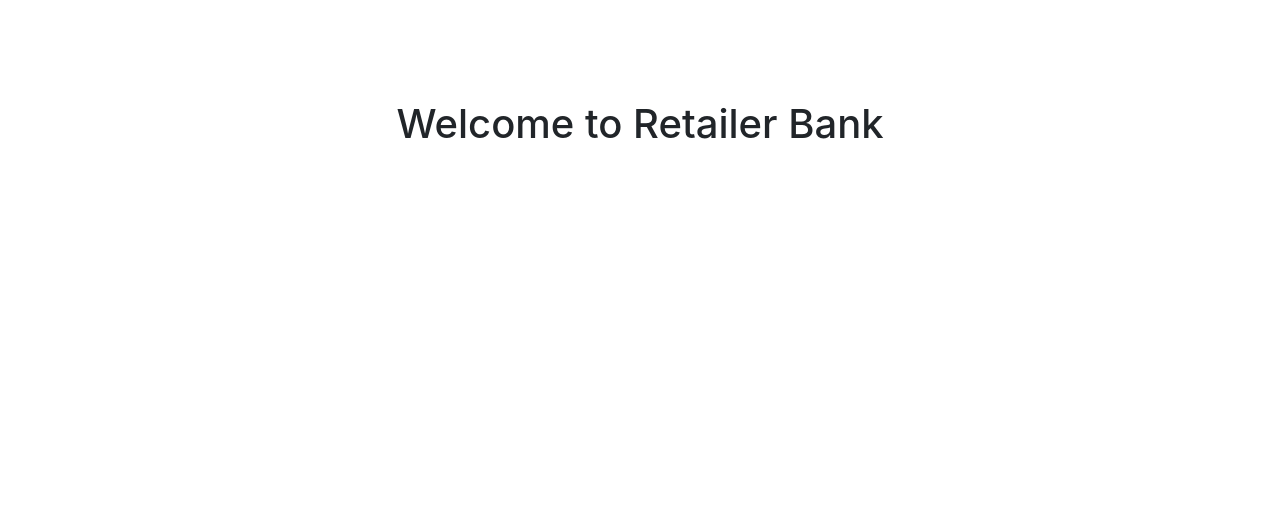
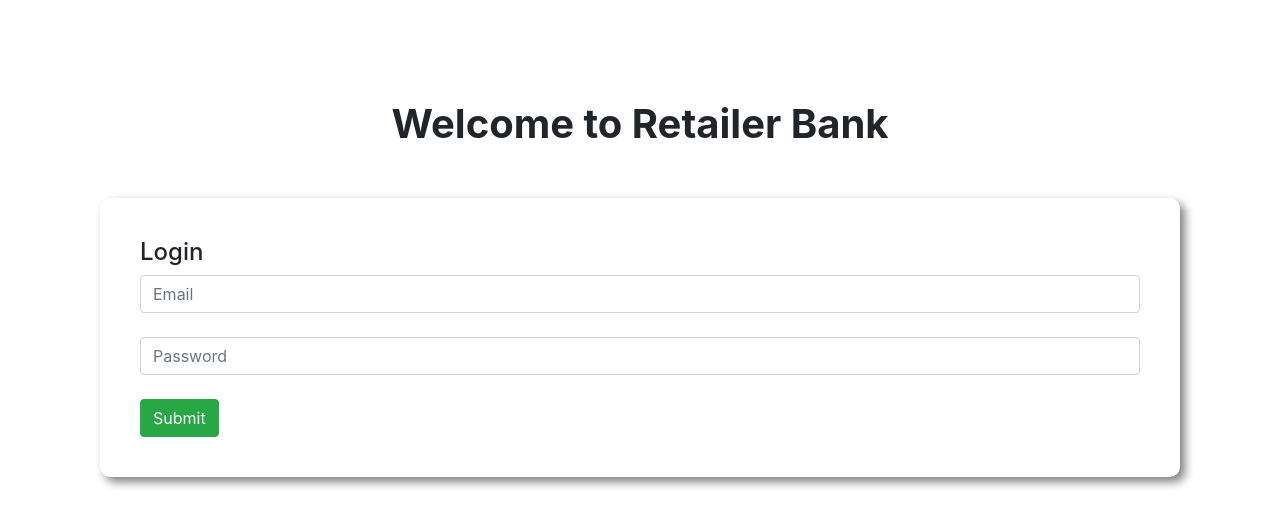
Before and after one commit to tanvierulphero/retailer-bank, a plain HTML site: page index.html in a window 1280 px wide. Drawn offline with nearby package versions, Linux system fonts and the light colour scheme.

Commit message:
login form create

```diff
--- a/index.html
+++ b/index.html
@@ -3,12 +3,21 @@
 <head>
     <meta charset="UTF-8">
     <meta name="viewport" content="width=device-width, initial-scale=1.0">
+    <title>Retailer Bank</title>
     <link rel="stylesheet" href="https://stackpath.bootstrapcdn.com/bootstrap/4.3.1/css/bootstrap.min.css" integrity="sha384-ggOyR0iXCbMQv3Xipma34MD+dH/1fQ784/j6cY/iJTQUOhcWr7x9JvoRxT2MZw1T" crossorigin="anonymous">
     <link rel="stylesheet" href="style.css">
-    <title>Retailer Bank</title>
-</head>
+    </head>
 <body>
-    <h1 class="text-center">Welcome to Retailer Bank</h1>
-
+    <div class="login-area">
+        <h1 class="text-center font-weight-bold">Welcome to Retailer Bank</h1>
+        <div class="submit-area">
+            <h4>Login</h4>
+            <input type="text" class="form-control" placeholder="Email">
+            <br>
+            <input type="password" class="form-control" placeholder="Password">
+            <br>
+            <button class="btn btn-success">Submit</button>
+        </div>
+    </div>
 </body>
 </html>
--- a/style.css
+++ b/style.css
@@ -1,3 +1,9 @@
 body{
     padding: 100px;
 }
+.submit-area{
+    margin-top: 50px;
+    padding: 40px;
+    border-radius: 10px;
+    box-shadow: 5px 5px 10px gray;
+}
```
